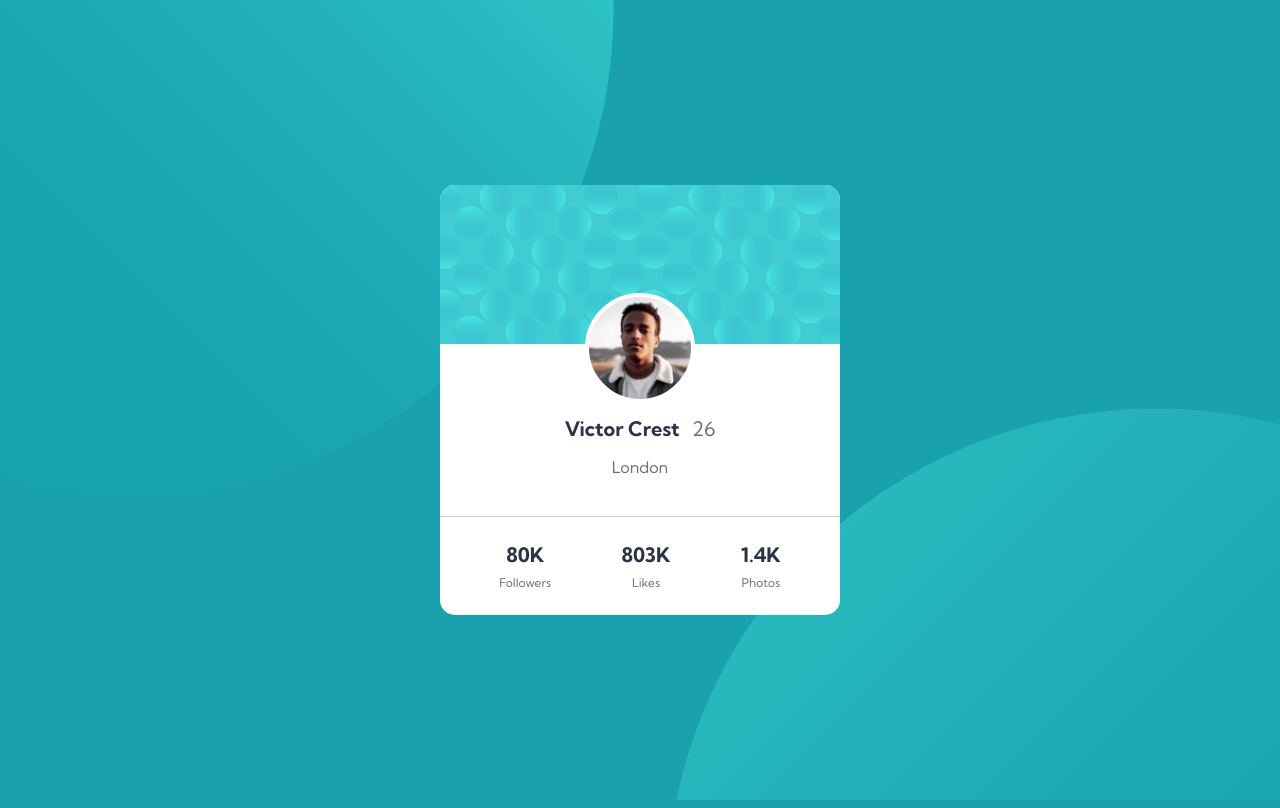
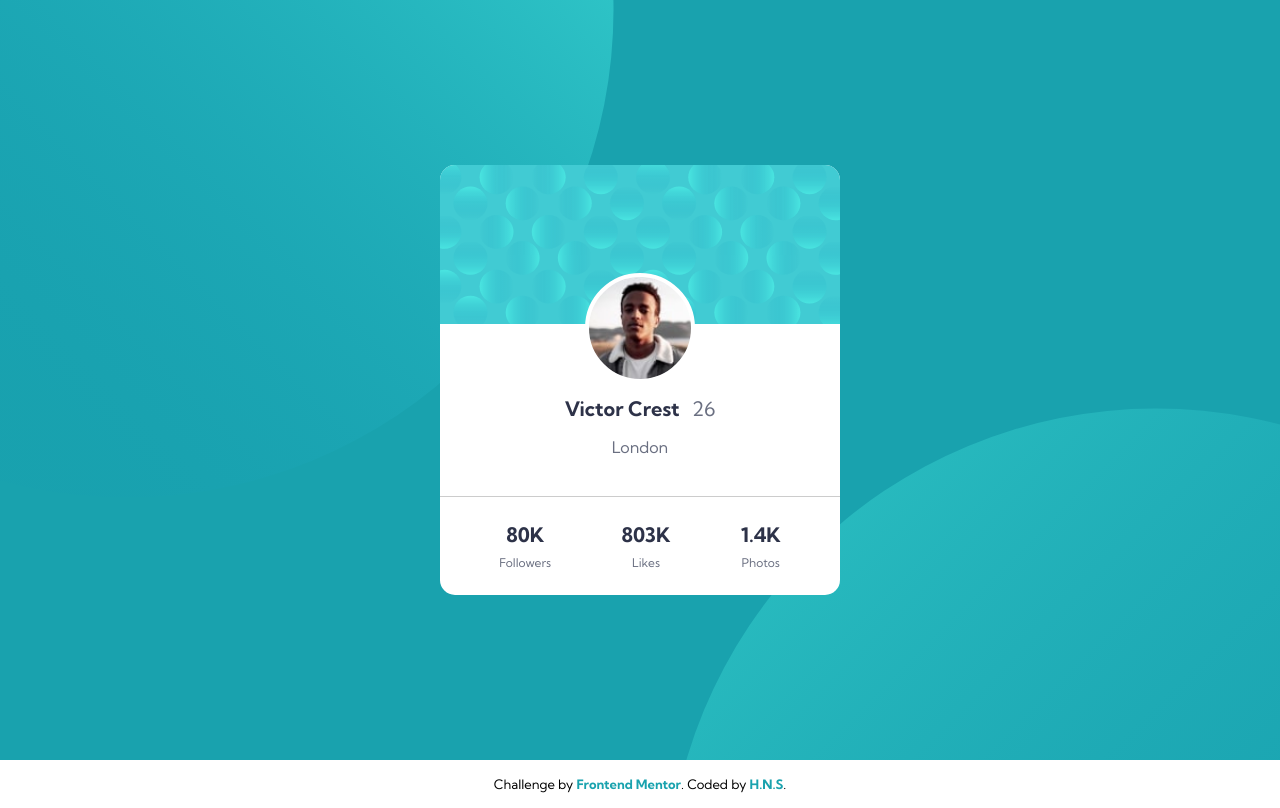
Before and after one commit to hns-dev/frontendMentor-profileCard, a plain HTML site: page index.html in a window 1280 px wide. Drawn offline with Linux system fonts and the light colour scheme.

Commit message:
Added footer.

```diff
--- a/index.html
+++ b/index.html
@@ -11,17 +11,6 @@
   <title>Frontend Mentor | Profile card component</title>
 
   <link rel="stylesheet" href="style.css">
-  <!-- Feel free to remove these styles or customise in your own stylesheet 👍 -->
-  <!-- <style>
-    .attribution {
-      font-size: 11px;
-      text-align: center;
-    }
-
-    .attribution a {
-      color: hsl(228, 45%, 44%);
-    }
-  </style> -->
 </head>
 
 <body>
@@ -55,10 +44,10 @@
     </div>
   </div>
 
-  <!-- <div class="attribution">
+  <footer class="attribution">
     Challenge by <a href="https://www.frontendmentor.io?ref=challenge" target="_blank">Frontend Mentor</a>.
-    Coded by <a href="#">Your Name Here</a>.
-  </div> -->
+    Coded by <a href="https://twitter.com/hns_dev" target="_blank">H.N.S</a>.
+  </footer>
 </body>
 
 </html>
--- a/style.css
+++ b/style.css
@@ -27,37 +27,25 @@ body{
     width: 100vw;
     height: 100vh;
     overflow: hidden;
-    display: flex;
-    justify-content: center;
-    align-items: center;
-    text-align: center;
 }
 
-/* body::before{
-    content: "";
-    background: url("images/bg-pattern-top.svg") no-repeat;
-    position: absolute;
-    top: -45%;
-    left: -22%;
-    width: 100%;
-    height: 100%;
-    z-index: -1;
+.attribution {
+    font-size: 13px;
+    text-align: center;
+    background-color: #fff;
+    padding: 1rem 0;
 }
 
-body::after{
-    content: "";
-    background: url("images/bg-pattern-bottom.svg") no-repeat;
-    position: absolute;
-    right: -52%;
-    bottom: -50%;
-    width: 100%;
-    height: 100%;
-    z-index: -1;
-} */
+.attribution a {
+    color: var(--dark-cyan);
+    text-decoration: none;
+    font-weight: 600;
+}
 
 .container{
-    width: 1440px;
-    height: 100vh;
+    max-width: 1440px;
+    width: 95%;
+    height: 95vh;
     margin: 0 auto;
     display: flex;
     justify-content: center;
@@ -68,17 +56,19 @@ body::after{
 
 .card{
     background-color: #fff;
-    width: 400px;
     height: 430px;
     border-radius: 15px;
     overflow: hidden;
     position: relative;
 
-    /* margin: 0 auto; */
+    display: grid;
+    grid-template-columns: 400px;
+    grid-template-rows: 37% 40% 23%;
+    justify-content: center;
+    margin: 0 0.5rem;
 }
 
 .card-top{
-    height: 37%;
     background: url("images/bg-pattern-card.svg");
     background-size: cover;
 }
@@ -97,7 +87,6 @@ body::after{
 }
 
 .card-body{
-    height: 40%;
     display: flex;
     flex-direction: column;
     justify-content: center;
@@ -120,7 +109,6 @@ body::after{
 }
 
 .card-bottom{
-    height: 23%;
     border-top: 1px solid #ccc;
     display: flex;
     justify-content: space-around;
@@ -134,6 +122,7 @@ body::after{
     justify-content: center;
     align-items: center;
     padding: 0.5rem;
+    margin: 0 auto;
 }
 
 .light-text{
@@ -152,11 +141,6 @@ body::after{
 
 
 @media (max-width: 470px){
-    /* .card{
-        width: 350px;
-        height: 430px;
-    } */
-
     .bold-text{
         font-size: 18px;
     }
@@ -168,14 +152,6 @@ body::after{
                              right calc(100% - 52vw) bottom calc(100% + -51vh);
     }
 
-    .container{
-        /* margin: 0 8rem; */
-    }
-    /* .card{
-        width: 340px;
-        height: 430px;
-    } */
-
     .bold-text{
         font-size: 18px;
     }
```
